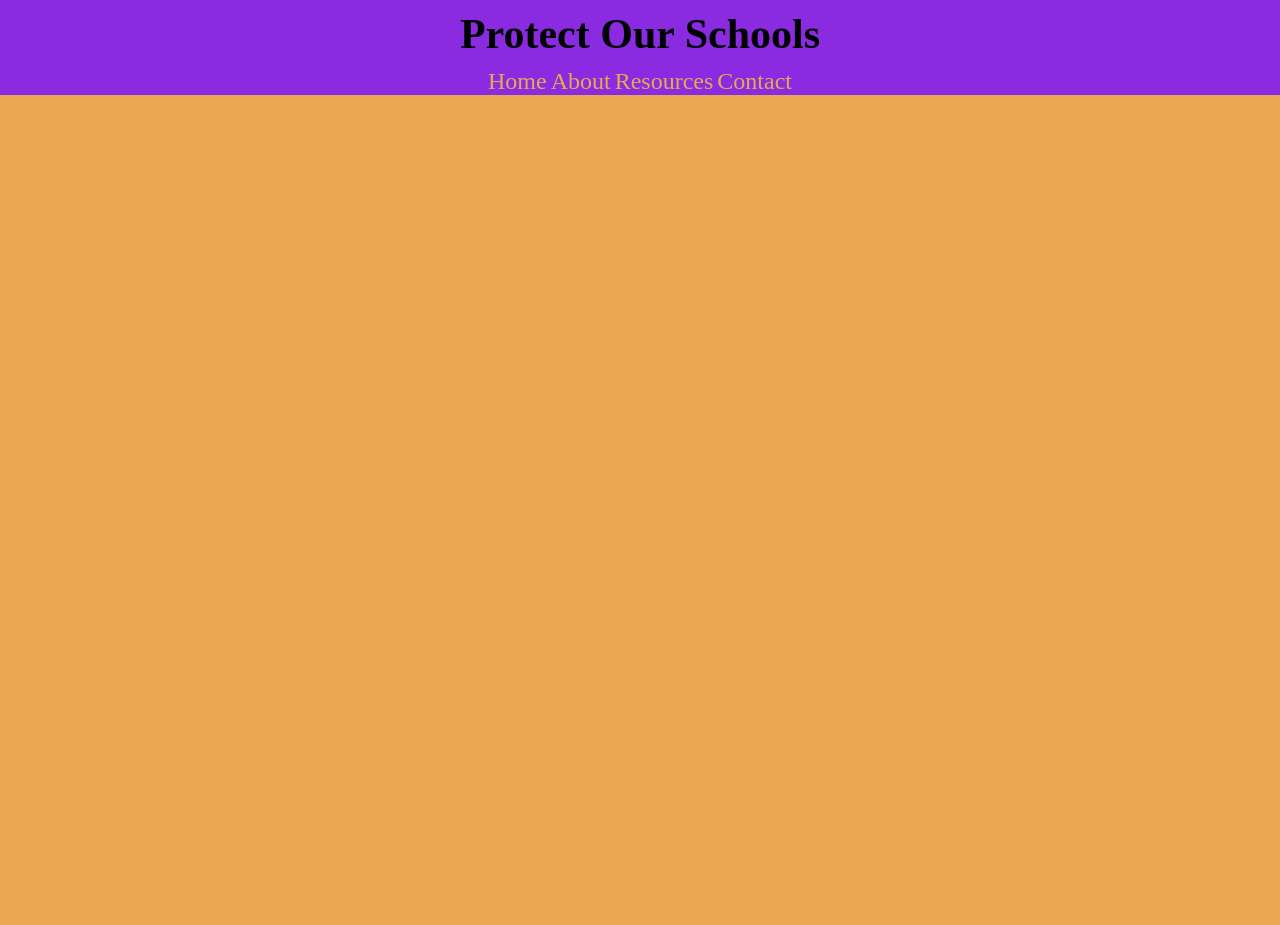
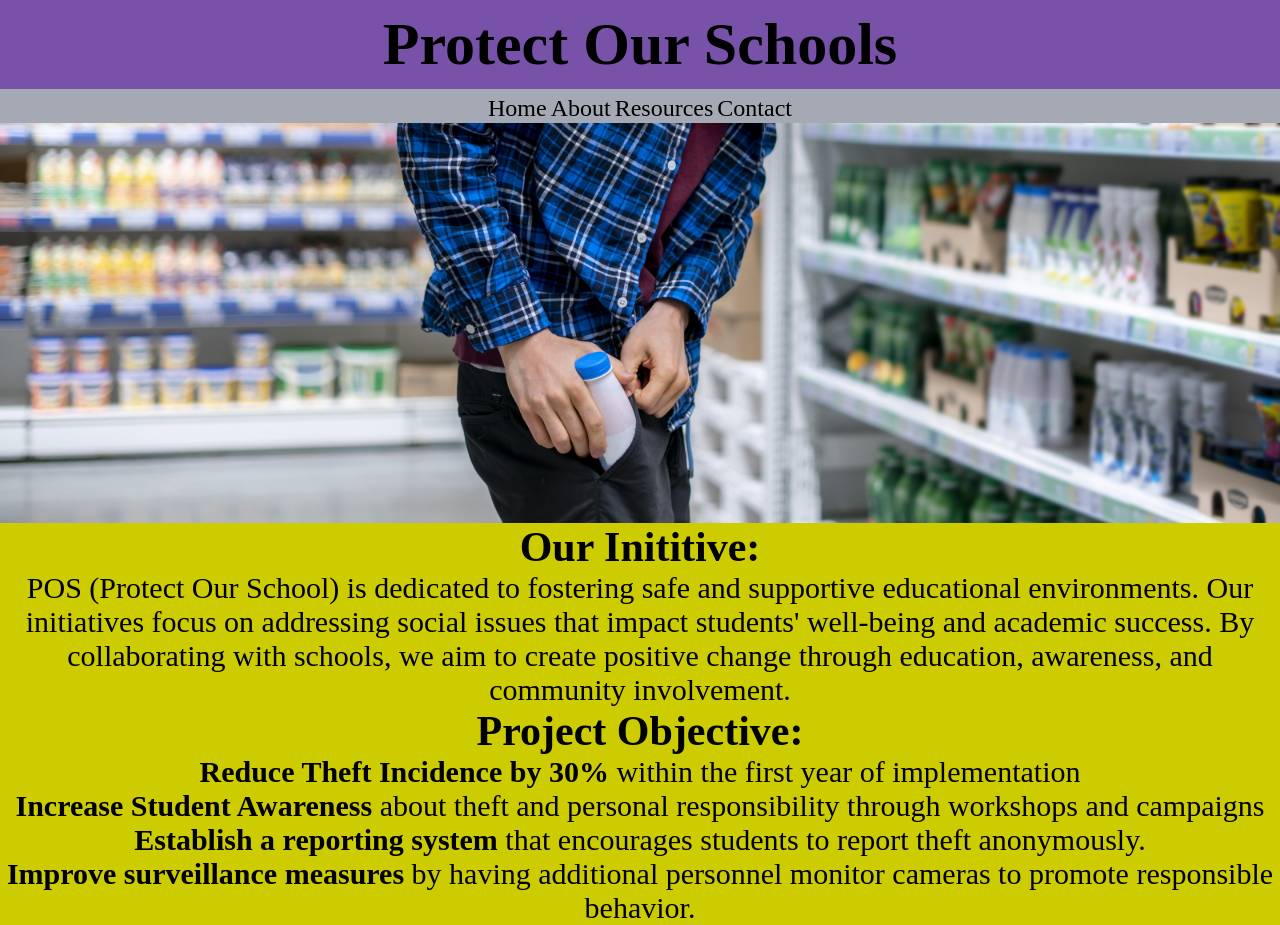
Before and after one commit to NightShiftKing/SocialResponsibilityCampaign, a plain HTML site: page HTML/index.html in a window 1280 px wide. Before the commit the page ends 800 px from the top, so only its background shows below. Drawn offline with Linux system fonts and the light colour scheme.

Commit message:
Finished HomePage
Continue work on other pages

```diff
--- a/HTML/index.html
+++ b/HTML/index.html
@@ -5,10 +5,13 @@
         <link rel="stylesheet" href="style.css">
         <title>Protect Our Schools</title>
     </head>
+
     <body>
         <header>
             <h1>Protect Our Schools</h1>
         </header>
+
+        <div class="NavBar">
             <nav>
                 <ul>
                     <li><a href="index.html">Home</a></li>
@@ -17,6 +20,22 @@
                     <li><a href="contact.html">Contact</a></li>
                 </ul>
             </nav>
+        </div>
+
+        <div class="navImg">
+        </div>
+
+        <h2>Our Inititive:</h2>
+        <p>POS (Protect Our School) is dedicated to fostering safe and supportive educational environments.
+            Our initiatives focus on addressing social issues that impact students' well-being and academic success.
+            By collaborating with schools, we aim to create positive change through education, awareness, and community involvement.</p>
+        <h2>Project Objective:</h2>
+        <ul>
+            <li><b>Reduce Theft Incidence by 30%</b> within the first year of implementation</li>
+            <li><b>Increase Student Awareness</b> about theft and personal responsibility through workshops and campaigns</li>
+            <li><b>Establish a reporting system</b> that encourages students to report theft anonymously.</li>
+            <li><b>Improve surveillance measures</b> by having additional personnel monitor cameras to promote responsible behavior.</li>
+        </ul>
 
     </body>
 </html>
--- a/HTML/style.css
+++ b/HTML/style.css
@@ -6,36 +6,64 @@
 
 
 header{
-    text-align: center;
-    background-color: blueviolet;
+
+    background-color: rgb(120, 81, 169);
     overflow: hidden;
     padding: 10px 0;
     position: sticky;
 
 }
 h1{
+    font-size: 60px;
+}
+
+h2{
+
     font-size: 42px;
 }
 
+.NavBar li{
+   display: inline;
+
+}
+
+
 nav{
-    text-align: center;
-    background-color: blueviolet;
+
+    background-color: rgb(165, 169, 180);
     overflow: hidden;
     position: sticky;
 }
 
-li{
-    display: inline;
-}
 
 a{
     text-decoration: none;
-    color: rgb(233, 167, 81);
+    color: black;
     font-size: 24px;
 }
 
 
 body{
-    background-color: rgb(233, 167, 81);
+    background-color: rgb(204, 204, 0);
+    text-align: center;
+
 
 }
+
+.navImg {
+    background-image: url("BannerImage1.jpg");
+    background-size: cover;
+    background-position: center; /* Centers the image within the container */
+    background-repeat: no-repeat; /* Prevents the image from repeating */
+    width: 100%; /* Sets the container width */
+    height: 400px; /* Sets the container height */
+    image-resolution: 3000dpi;
+}
+
+p{
+    font-size: 30px;
+}
+
+li{
+    font-size: 30px;
+}
```
Also changed, not shown: HTML/about.html (+5 -2 lines), HTML/contact.html (+5 -3 lines), HTML/resources.html (+4 -3 lines), HTML/BannerImage1.jpg (added), HTML/stealing1.jpg (deleted). Lines whose indentation alone changed are shown as unchanged.
